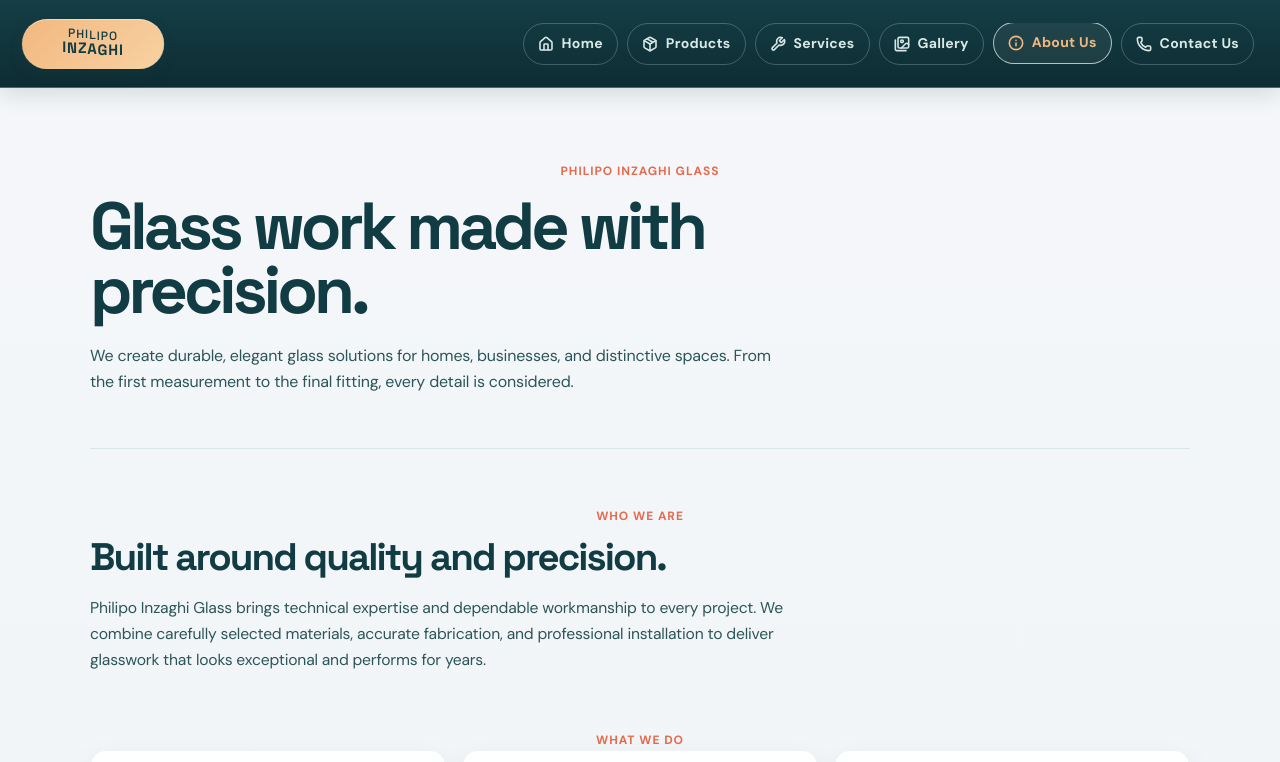
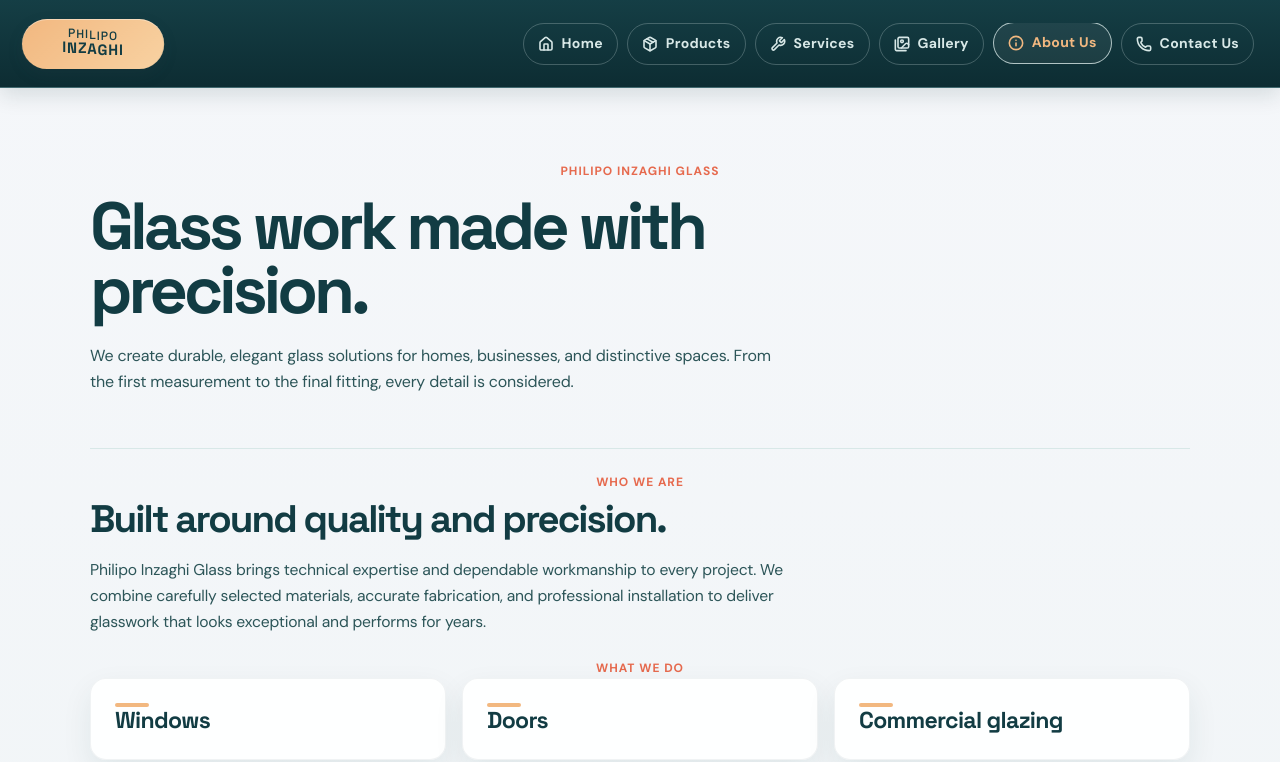
Before and after one commit to Uncle2-Tee/Premiumglasses, a Next.js app: page /about in a window 1280 px wide. Shown: the top 762 px of the page. Built offline with nearby package versions, Linux system fonts and the light colour scheme.

Commit message:
alignment updated

```diff
--- a/app/globals.css
+++ b/app/globals.css
@@ -40,8 +40,8 @@ p { font-size: 1rem; }
 .lede { max-width: 700px; margin: 20px 0 0; color: var(--ink-soft); font-size: 1rem; line-height: 1.65; text-align: left; text-wrap: pretty; }
 .hero-copy { padding: 22px 0 52px; border-bottom: 1px solid var(--line); text-align: left; }
 .hero-copy h1 { margin-top: 14px; }
-.section { padding-top: 58px; text-align: left; }
-.section h2 { margin-top: 10px; }
+.section { padding-top: 24px; text-align: left; }
+.section h2 { margin-top: 6px; }
 .section-copy { max-width: 700px; margin: 18px 0 0; color: var(--ink-soft); font-size: .98rem; line-height: 1.65; text-align: left; text-wrap: pretty; }
 .card p, .step p, .cta p { text-align: left; }
 .button { display: inline-flex; align-items: center; justify-content: center; min-height: 48px; margin-top: 26px; padding: 0 22px; border: 0; border-radius: 12px; color: var(--ink); background: linear-gradient(135deg, var(--apricot) 0%, #f5cfa1 100%); font-weight: 800; letter-spacing: .04em; text-transform: uppercase; cursor: pointer; box-shadow: 0 12px 24px rgb(230 106 78 / 18%); transition: transform .2s ease, box-shadow .2s ease, filter .2s ease; }
@@ -62,7 +62,7 @@ p { font-size: 1rem; }
 .card { min-width: 0; padding: 24px; border: 1px solid rgba(18, 60, 67, .06); border-radius: 16px; background: rgba(255, 255, 255, .92); box-shadow: var(--shadow-card); text-align: left; }
 .card img { display: block; width: 100%; height: auto; border-radius: 10px; }
 .card p { margin-top: 10px; color: var(--ink-soft); font-size: .95rem; line-height: 1.55; text-align: left; text-wrap: pretty; }
-.product-grid { gap: 18px; }
+.product-grid { gap: 18px; margin-top: 12px; }
 .product-grid .card { padding: 16px; }
 .product-grid .card img { height: 200px; object-fit: cover; }
 .product-grid .card h3 { margin-top: 14px; }
```
